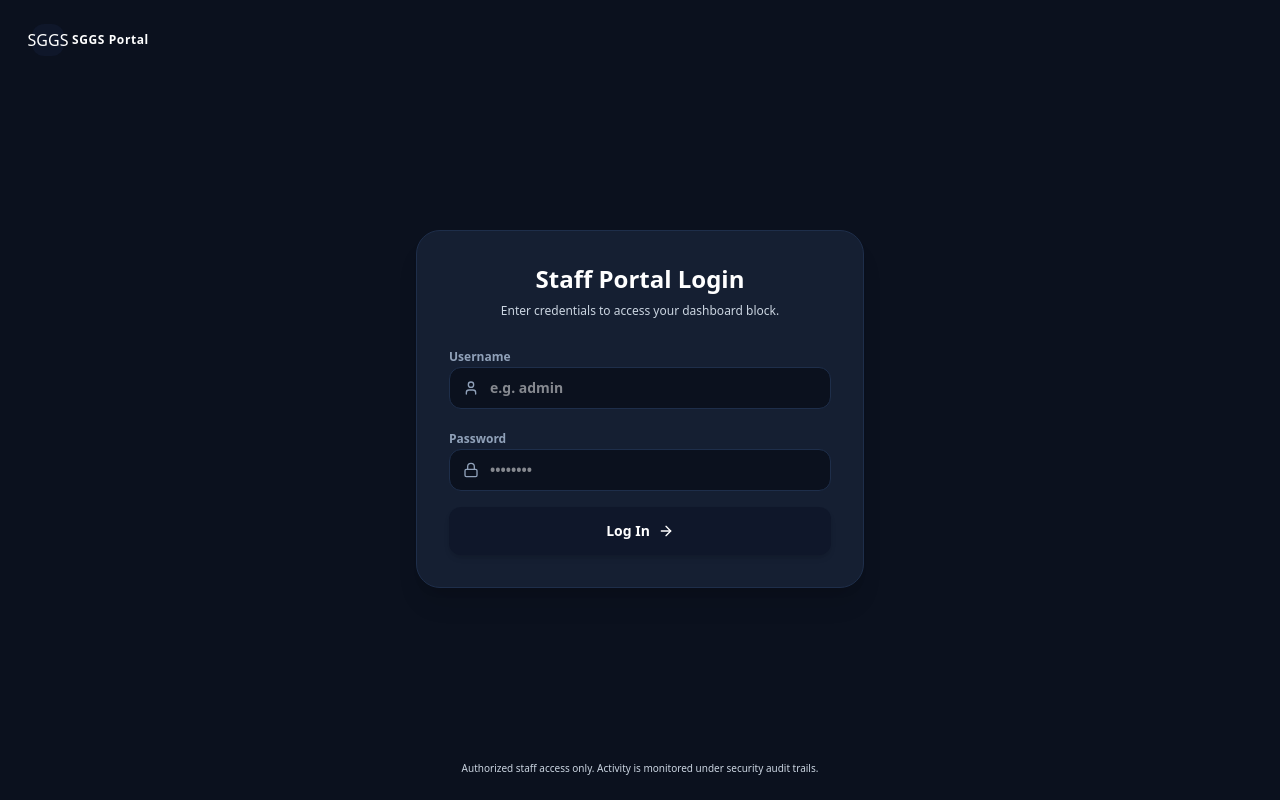
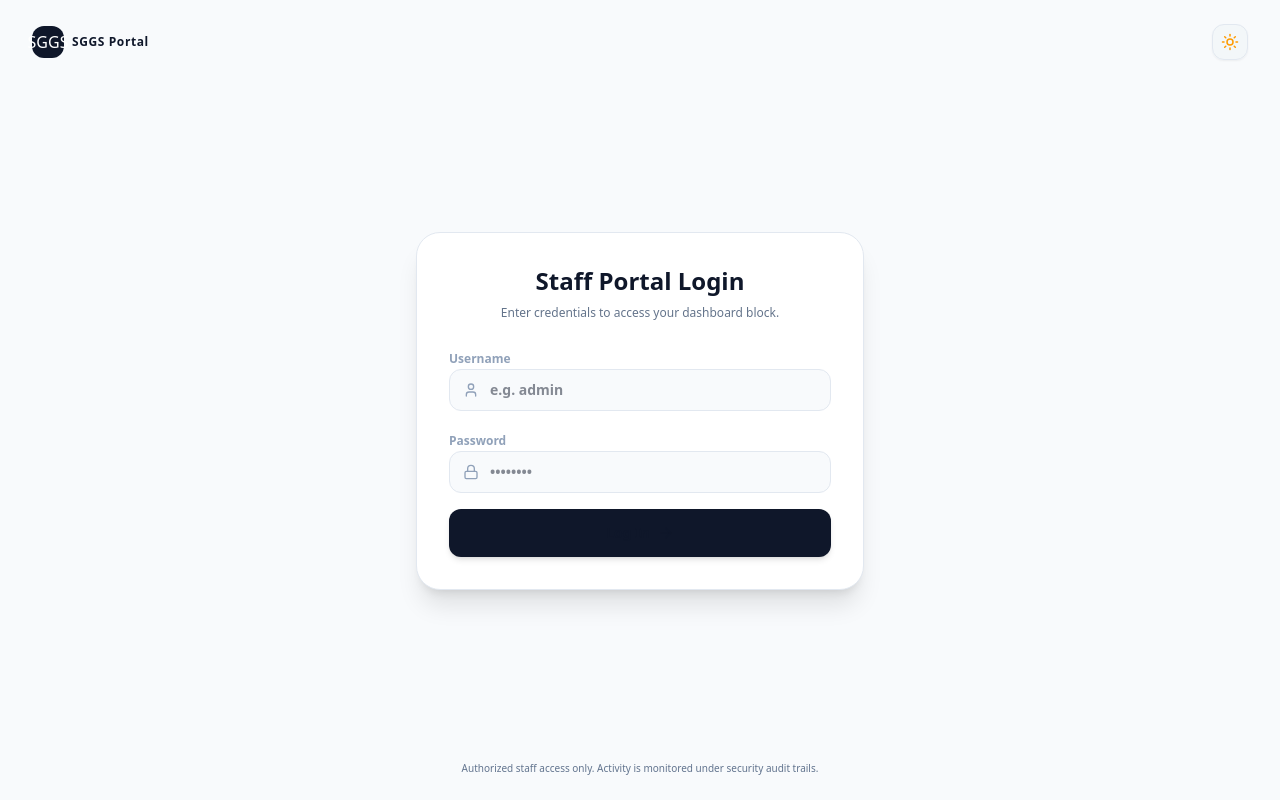
Before and after one commit to folaoluwa001-dev/SGGS-Hub, a Next.js app: page /login in a window 1280 px wide. Built offline with nearby package versions, Linux system fonts and the light colour scheme.

Commit message:
feat: initialize teacher, admin, and bursar dashboards with authentication, Google Sheets integration, and result management utilities.

```diff
--- a/src/app/admin/page.tsx
+++ b/src/app/admin/page.tsx
@@ -5,10 +5,11 @@ import { useRouter } from 'next/navigation';
 import Link from 'next/link';
 import { schoolConfig } from '../../../config/school.config';
 import { useTheme } from '@/components/Providers';
+import { ThemeToggle } from '@/components/ThemeToggle';
 import {
   Users, BookOpen, Key, History, Database, LogOut, LayoutDashboard,
   Plus, Edit, Trash2, Search, Filter, ShieldAlert, ShieldCheck, Download, RefreshCcw,
-  Save, KeyRound, Calendar, Moon, Sun, ToggleLeft, ToggleRight, Lock
+  Save, KeyRound, Calendar, Lock
 } from 'lucide-react';
 import ChangePasswordForm from '@/components/ChangePasswordForm';
 import {
@@ -18,7 +19,7 @@ import {
 
 export default function AdminDashboard() {
   const router = useRouter();
-  const { theme, toggleTheme } = useTheme();
+  const { theme } = useTheme();
 
   // App state
   const [activeTab, setActiveTab] = useState<'overview' | 'students' | 'subjects' | 'tokens' | 'backups' | 'audit' | 'settings' | 'marksheet'>('overview');
@@ -881,6 +882,7 @@ export default function AdminDashboard() {
 
           <div className="flex items-center space-x-3">
             <span className="text-[10px] text-slate-400 font-bold uppercase hidden sm:block">Academic session: 2025/2026</span>
+            <ThemeToggle />
             <button
               onClick={handleLogout}
               className="md:hidden p-2 rounded-lg hover:bg-danger/10 text-danger"
--- a/src/app/bursar/page.tsx
+++ b/src/app/bursar/page.tsx
@@ -4,15 +4,16 @@ import React, { useState, useEffect } from 'react';
 import { useRouter } from 'next/navigation';
 import { schoolConfig } from '../../../config/school.config';
 import { useTheme } from '@/components/Providers';
+import { ThemeToggle } from '@/components/ThemeToggle';
 import {
   Users, CreditCard, DollarSign, LogOut, Download, Plus,
-  Printer, Search, Filter, ShieldCheck, AlertCircle, Moon, Sun, RefreshCw, FileText, Lock, Sliders
+  Printer, Search, Filter, ShieldCheck, AlertCircle, RefreshCw, FileText, Lock, Sliders
 } from 'lucide-react';
 import ChangePasswordForm from '@/components/ChangePasswordForm';
 
 export default function BursarDashboard() {
   const router = useRouter();
-  const { theme, toggleTheme } = useTheme();
+  const { theme } = useTheme();
 
   const [activeTab, setActiveTab] = useState<'overview' | 'log-payments' | 'debtors' | 'fees-structure' | 'settings'>('overview');
   const [user, setUser] = useState<any>(null);
@@ -381,6 +382,7 @@ export default function BursarDashboard() {
 
           <div className="flex items-center space-x-3">
             <span className="text-[10px] text-slate-400 font-bold uppercase hidden sm:block">Ledger: Manual tracking only</span>
+            <ThemeToggle />
             <button
               onClick={handleLogout}
               className="md:hidden p-2 rounded-lg hover:bg-danger/10 text-danger"
--- a/src/app/globals.css
+++ b/src/app/globals.css
@@ -28,13 +28,28 @@
 }
 
 :root {
+  color-scheme: light;
+  --background: #f8fafc;
+  --foreground: #0f172a;
+  --card: #ffffff;
+  --card-foreground: #0f172a;
+  --popover: #ffffff;
+  --popover-foreground: #0f172a;
+  --muted: #f1f5f9;
+  --muted-foreground: #64748b;
+  --border: #e2e8f0;
+  --input: #e2e8f0;
+  --ring: #d97706;
+}
+
+.dark {
   color-scheme: dark;
   --background: #0b111e;
-  --foreground: #ffffff;
+  --foreground: #f8fafc;
   --card: #151f32;
-  --card-foreground: #ffffff;
+  --card-foreground: #f8fafc;
   --popover: #151f32;
-  --popover-foreground: #ffffff;
+  --popover-foreground: #f8fafc;
   --muted: #1e2e4a;
   --muted-foreground: #cbd5e1;
   --border: #1e2e4a;
@@ -42,19 +57,28 @@
   --ring: #d97706;
 }
 
-.dark {
-  color-scheme: dark;
-  --background: #0b111e;
-  --foreground: #ffffff;
-  --card: #151f32;
-  --card-foreground: #ffffff;
-  --popover: #151f32;
-  --popover-foreground: #ffffff;
-  --muted: #1e2e4a;
-  --muted-foreground: #cbd5e1;
-  --border: #1e2e4a;
-  --input: #1e2e4a;
-  --ring: #d97706;
+/* Fluid global theme transition */
+html,
+body,
+header,
+footer,
+aside,
+nav,
+main,
+section,
+article,
+div,
+input,
+select,
+textarea,
+button,
+table,
+tr,
+th,
+td {
+  transition: background-color 0.25s cubic-bezier(0.4, 0, 0.2, 1),
+              border-color 0.25s cubic-bezier(0.4, 0, 0.2, 1),
+              color 0.25s cubic-bezier(0.4, 0, 0.2, 1);
 }
 
 body {
@@ -62,7 +86,6 @@ body {
   color: var(--foreground);
   font-family: system-ui, -apple-system, BlinkMacSystemFont, 'Segoe UI', Roboto, Oxygen, Ubuntu, Cantarell, sans-serif;
   min-height: 100vh;
-  transition: background-color 0.3s, color 0.3s;
 }
 
 /* Native Form Controls & Typography */
@@ -71,40 +94,20 @@ select,
 textarea,
 button {
   color: inherit;
+}
+
+.dark input,
+.dark select,
+.dark textarea,
+.dark button {
   color-scheme: dark;
 }
 
-/* Global bright font color overrides for legacy dark text classes on screen */
-@media screen {
-  .text-primary:not(.print\:text-black) {
-    color: #ffffff;
-  }
-  .text-slate-500,
-  .text-gray-500,
-  .text-zinc-500,
-  .text-neutral-500 {
-    color: #cbd5e1;
-  }
-  .text-slate-600,
-  .text-gray-600,
-  .text-zinc-600,
-  .text-neutral-600 {
-    color: #e2e8f0;
-  }
-  .text-slate-700,
-  .text-gray-700,
-  .text-zinc-700,
-  .text-neutral-700,
-  .text-slate-800,
-  .text-gray-800,
-  .text-zinc-800,
-  .text-neutral-800,
-  .text-slate-900,
-  .text-gray-900,
-  .text-zinc-900,
-  .text-neutral-900 {
-    color: #ffffff;
-  }
+:root:not(.dark) input,
+:root:not(.dark) select,
+:root:not(.dark) textarea,
+:root:not(.dark) button {
+  color-scheme: light;
 }
 
 /* Custom Scrollbars */
--- a/src/app/layout.tsx
+++ b/src/app/layout.tsx
@@ -34,7 +34,6 @@ export default function RootLayout({
 }>) {
   const styleString = `
     :root {
-      color-scheme: dark;
       --primary: ${schoolConfig.schoolColors.primary};
       --primary-light: ${schoolConfig.schoolColors.primaryLight};
       --secondary: ${schoolConfig.schoolColors.secondary};
@@ -43,44 +42,36 @@ export default function RootLayout({
       --success: ${schoolConfig.schoolColors.success};
       --warning: ${schoolConfig.schoolColors.warning};
       --danger: ${schoolConfig.schoolColors.danger};
-      --background: #0b111e;
-      --foreground: #ffffff;
-      --card: #151f32;
-      --card-foreground: #ffffff;
-      --popover: #151f32;
-      --popover-foreground: #ffffff;
-      --muted: #1e2e4a;
-      --muted-foreground: #cbd5e1;
-      --border: #1e2e4a;
-      --input: #1e2e4a;
-      --ring: var(--secondary);
-    }
-    .dark {
-      color-scheme: dark;
-      --background: #0b111e;
-      --foreground: #ffffff;
-      --card: #151f32;
-      --card-foreground: #ffffff;
-      --popover: #151f32;
-      --popover-foreground: #ffffff;
-      --muted: #1e2e4a;
-      --muted-foreground: #cbd5e1;
-      --border: #1e2e4a;
-      --input: #1e2e4a;
-      --ring: var(--secondary);
     }
   `;
 
+  const themeInitScript = `
+    (function() {
+      try {
+        var stored = localStorage.getItem('sggs-theme');
+        var systemDark = window.matchMedia('(prefers-color-scheme: dark)').matches;
+        var theme = stored ? stored : (systemDark ? 'dark' : 'light');
+        if (theme === 'dark') {
+          document.documentElement.classList.add('dark');
+          document.documentElement.style.colorScheme = 'dark';
+        } else {
+          document.documentElement.classList.remove('dark');
+          document.documentElement.style.colorScheme = 'light';
+        }
+      } catch (e) {}
+    })();
+  `;
+
   return (
-    <html lang="en" className="dark">
+    <html lang="en" suppressHydrationWarning>
       <head>
-        <meta name="color-scheme" content="dark" />
+        <script dangerouslySetInnerHTML={{ __html: themeInitScript }} />
         <style dangerouslySetInnerHTML={{ __html: styleString }} />
         <link rel="apple-touch-icon" href="/icons/apple-touch-icon.png" />
         <meta name="theme-color" content={schoolConfig.schoolColors.primary} />
         <meta name="mobile-web-app-capable" content="yes" />
       </head>
-      <body className="dark bg-[#0b111e] text-[#f8fafc] antialiased">
+      <body className="antialiased bg-bg-custom text-fg-custom">
         <Providers>
           <PWARegister />
           {children}
--- a/src/app/login/page.tsx
+++ b/src/app/login/page.tsx
@@ -5,11 +5,12 @@ import { useRouter } from 'next/navigation';
 import Link from 'next/link';
 import { schoolConfig } from '../../../config/school.config';
 import { useTheme } from '@/components/Providers';
-import { ShieldCheck, User, Lock, Key, Moon, Sun, ArrowRight, RefreshCw } from 'lucide-react';
+import { ThemeToggle } from '@/components/ThemeToggle';
+import { ShieldCheck, User, Lock, Key, ArrowRight, RefreshCw } from 'lucide-react';
 
 export default function Login() {
   const router = useRouter();
-  const { theme, toggleTheme } = useTheme();
+  const { theme } = useTheme();
 
   const [username, setUsername] = useState('');
   const [password, setPassword] = useState('');
@@ -84,6 +85,7 @@ export default function Login() {
           />
           <span className="font-bold text-xs tracking-wider">SGGS Portal</span>
         </Link>
+        <ThemeToggle />
       </header>
 
       {/* Main Login Card */}
--- a/src/app/teacher/page.tsx
+++ b/src/app/teacher/page.tsx
@@ -4,15 +4,16 @@ import React, { useState, useEffect } from 'react';
 import { useRouter } from 'next/navigation';
 import { schoolConfig } from '../../../config/school.config';
 import { useTheme } from '@/components/Providers';
+import { ThemeToggle } from '@/components/ThemeToggle';
 import {
   Users, BookOpen, FileSpreadsheet, RefreshCw, LogOut,
-  Download, Upload, Save, CheckCircle2, ShieldAlert, Moon, Sun, Search, AlertCircle, Lock
+  Download, Upload, Save, CheckCircle2, ShieldAlert, Search, AlertCircle, Lock
 } from 'lucide-react';
 import ChangePasswordForm from '@/components/ChangePasswordForm';
 
 export default function TeacherDashboard() {
   const router = useRouter();
-  const { theme, toggleTheme } = useTheme();
+  const { theme } = useTheme();
 
   const [activeTab, setActiveTab] = useState<'overview' | 'sync' | 'manual' | 'settings'>('overview');
   const [user, setUser] = useState<any>(null);
@@ -432,7 +433,7 @@ export default function TeacherDashboard() {
             {activeTab === 'settings' && 'Account Settings'}
           </h2>
 
-          <div className="flex items-center space-x-4">
+          <div className="flex items-center space-x-3">
             <div className="flex items-center space-x-2">
               <span className="text-[10px] text-slate-400 font-bold uppercase">Class:</span>
               <select
@@ -450,6 +451,8 @@ export default function TeacherDashboard() {
                   .map(c => <option key={c.id} value={c.id}>{c.name}</option>)}
               </select>
             </div>
+
+            <ThemeToggle />
 
             <button
               onClick={handleLogout}
--- a/src/components/Providers.tsx
+++ b/src/components/Providers.tsx
@@ -17,31 +17,68 @@ type Theme = 'light' | 'dark';
 interface ThemeContextType {
   theme: Theme;
   toggleTheme: () => void;
+  setTheme: (theme: Theme) => void;
 }
 
 const ThemeContext = createContext<ThemeContextType | undefined>(undefined);
 
 export function Providers({ children }: { children: React.ReactNode }) {
-  const [theme, setTheme] = useState<Theme>('dark');
+  const [theme, setThemeState] = useState<Theme>('dark');
   const [mounted, setMounted] = useState(false);
 
   useEffect(() => {
-    Promise.resolve().then(() => {
-      setTheme('dark');
-      document.documentElement.className = 'dark';
-      setMounted(true);
-    });
+    // 1. Check local storage or system preference
+    const storedTheme = localStorage.getItem('sggs-theme') as Theme | null;
+    const systemPrefersDark = window.matchMedia('(prefers-color-scheme: dark)').matches;
+    const initialTheme: Theme = storedTheme || (systemPrefersDark ? 'dark' : 'light');
+
+    setThemeState(initialTheme);
+    applyTheme(initialTheme);
+    setMounted(true);
+
+    // 2. Listen for device theme changes if no manual preference is stored
+    const mediaQuery = window.matchMedia('(prefers-color-scheme: dark)');
+    const handleSystemChange = (e: MediaQueryListEvent) => {
+      if (!localStorage.getItem('sggs-theme')) {
+        const newSystemTheme: Theme = e.matches ? 'dark' : 'light';
+        setThemeState(newSystemTheme);
+        applyTheme(newSystemTheme);
+      }
+    };
+
+    mediaQuery.addEventListener('change', handleSystemChange);
+    return () => mediaQuery.removeEventListener('change', handleSystemChange);
   }, []);
 
-  const toggleTheme = () => {
-    // No-op - theme is locked to dark
+  const applyTheme = (t: Theme) => {
+    const root = document.documentElement;
+    const body = document.body;
+    if (t === 'dark') {
+      root.classList.add('dark');
+      body.classList.add('dark');
+      root.style.colorScheme = 'dark';
+    } else {
+      root.classList.remove('dark');
+      body.classList.remove('dark');
+      root.style.colorScheme = 'light';
+    }
   };
 
-  // Prevent flash by avoiding rendering until client-side hydration is complete
+  const setTheme = (t: Theme) => {
+    setThemeState(t);
+    localStorage.setItem('sggs-theme', t);
+    applyTheme(t);
+  };
+
+  const toggleTheme = () => {
+    const nextTheme: Theme = theme === 'dark' ? 'light' : 'dark';
+    setTheme(nextTheme);
+  };
+
   return (
     <QueryClientProvider client={queryClient}>
-      <ThemeContext.Provider value={{ theme, toggleTheme }}>
-        {mounted ? children : <div className="opacity-0">{children}</div>}
+      <ThemeContext.Provider value={{ theme, toggleTheme, setTheme }}>
+        {children}
       </ThemeContext.Provider>
     </QueryClientProvider>
   );
--- a/src/components/PublicLayout.tsx
+++ b/src/components/PublicLayout.tsx
@@ -5,11 +5,12 @@ import Link from 'next/link';
 import { usePathname } from 'next/navigation';
 import { schoolConfig } from '../../config/school.config';
 import { useTheme } from './Providers';
-import { Sun, Moon, Menu, X, LogIn, Award } from 'lucide-react';
+import { ThemeToggle } from './ThemeToggle';
+import { Menu, X, LogIn, Award } from 'lucide-react';
 
 export function PublicLayout({ children }: { children: React.ReactNode }) {
   const pathname = usePathname();
-  const { theme, toggleTheme } = useTheme();
+  const { theme } = useTheme();
   const [mobileMenuOpen, setMobileMenuOpen] = useState(false);
 
   const navLinks = [
@@ -33,7 +34,7 @@ export function PublicLayout({ children }: { children: React.ReactNode }) {
                 dangerouslySetInnerHTML={{ __html: schoolConfig.schoolLogo }}
               />
               <div>
-                <span className="block font-black text-sm sm:text-base tracking-wider text-white leading-none">
+                <span className="block font-black text-sm sm:text-base tracking-wider text-primary dark:text-white leading-none">
                   {schoolConfig.schoolName.split(' ')[0]} {schoolConfig.schoolName.split(' ')[1] || ''}
                 </span>
                 <span className="block font-medium text-[9px] sm:text-[10px] text-secondary tracking-widest leading-none mt-1">
@@ -53,7 +54,7 @@ export function PublicLayout({ children }: { children: React.ReactNode }) {
                     className={`px-3 py-2 rounded-lg text-sm font-semibold transition-all ${
                       isActive
                         ? 'bg-secondary/15 text-secondary'
-                        : 'text-slate-300 hover:bg-muted-custom hover:text-white'
+                        : 'text-muted-fg-custom hover:bg-muted-custom hover:text-fg-custom'
                     }`}
                   >
                     {link.name}
@@ -62,8 +63,9 @@ export function PublicLayout({ children }: { children: React.ReactNode }) {
               })}
             </nav>
 
-            {/* Actions (Login) */}
+            {/* Actions (Theme Toggle & Login) */}
             <div className="hidden md:flex items-center space-x-3">
+              <ThemeToggle />
               <Link
                 href="/login"
                 className="flex items-center space-x-2 px-5 py-2.5 rounded-xl bg-primary hover:bg-primary-light text-white font-bold text-sm shadow-md shadow-primary/20 hover:shadow-lg transition-all"
@@ -75,9 +77,10 @@ export function PublicLayout({ children }: { children: React.ReactNode }) {
 
             {/* Mobile Actions */}
             <div className="flex md:hidden items-center space-x-2">
+              <ThemeToggle />
               <button
                 onClick={() => setMobileMenuOpen(!mobileMenuOpen)}
-                className="p-1.5 rounded-lg bg-muted-custom text-white"
+                className="p-1.5 rounded-lg bg-muted-custom text-fg-custom"
                 aria-label="Toggle Menu"
               >
                 {mobileMenuOpen ? <X className="w-5 h-5" /> : <Menu className="w-5 h-5" />}
@@ -99,14 +102,14 @@ export function PublicLayout({ children }: { children: React.ReactNode }) {
                   className={`block px-4 py-2.5 rounded-xl text-sm font-bold ${
                     isActive
                       ? 'bg-secondary text-white'
-                      : 'text-slate-300 hover:bg-muted-custom hover:text-white'
+                      : 'text-muted-fg-custom hover:bg-muted-custom'
                   }`}
                 >
                   {link.name}
                 </Link>
               );
             })}
-            <div className="pt-4 border-t border-border-custom">
+            <div className="pt-4 border-t border-border-custom flex flex-col gap-2">
               <Link
                 href="/login"
                 onClick={() => setMobileMenuOpen(false)}
--- /dev/null
+++ b/src/components/ThemeToggle.tsx
@@ -0,0 +1,42 @@
+'use client';
+
+import React from 'react';
+import { useTheme } from './Providers';
+import { Sun, Moon } from 'lucide-react';
+
+interface ThemeToggleProps {
+  className?: string;
+  showLabel?: boolean;
+}
+
+export function ThemeToggle({ className = '', showLabel = false }: ThemeToggleProps) {
+  const { theme, toggleTheme } = useTheme();
+
+  return (
+    <button
+      onClick={toggleTheme}
+      type="button"
+      className={`relative inline-flex items-center justify-center p-2 rounded-xl border border-border-custom bg-muted-custom/60 hover:bg-muted-custom text-fg-custom shadow-xs hover:scale-105 active:scale-95 transition-all cursor-pointer ${className}`}
+      aria-label={`Switch to ${theme === 'dark' ? 'light' : 'dark'} mode`}
+      title={`Switch to ${theme === 'dark' ? 'light' : 'dark'} mode`}
+    >
+      <div className="relative w-4 h-4 sm:w-4.5 sm:h-4.5 flex items-center justify-center">
+        <Sun
+          className={`w-full h-full text-amber-500 transition-all duration-300 transform ${
+            theme === 'dark' ? 'rotate-90 scale-0 opacity-0 absolute' : 'rotate-0 scale-100 opacity-100'
+          }`}
+        />
+        <Moon
+          className={`w-full h-full text-sky-400 transition-all duration-300 transform ${
+            theme === 'dark' ? 'rotate-0 scale-100 opacity-100' : '-rotate-90 scale-0 opacity-0 absolute'
+          }`}
+        />
+      </div>
+      {showLabel && (
+        <span className="ml-2 text-xs font-bold capitalize">
+          {theme === 'dark' ? 'Dark Mode' : 'Light Mode'}
+        </span>
+      )}
+    </button>
+  );
+}
```
